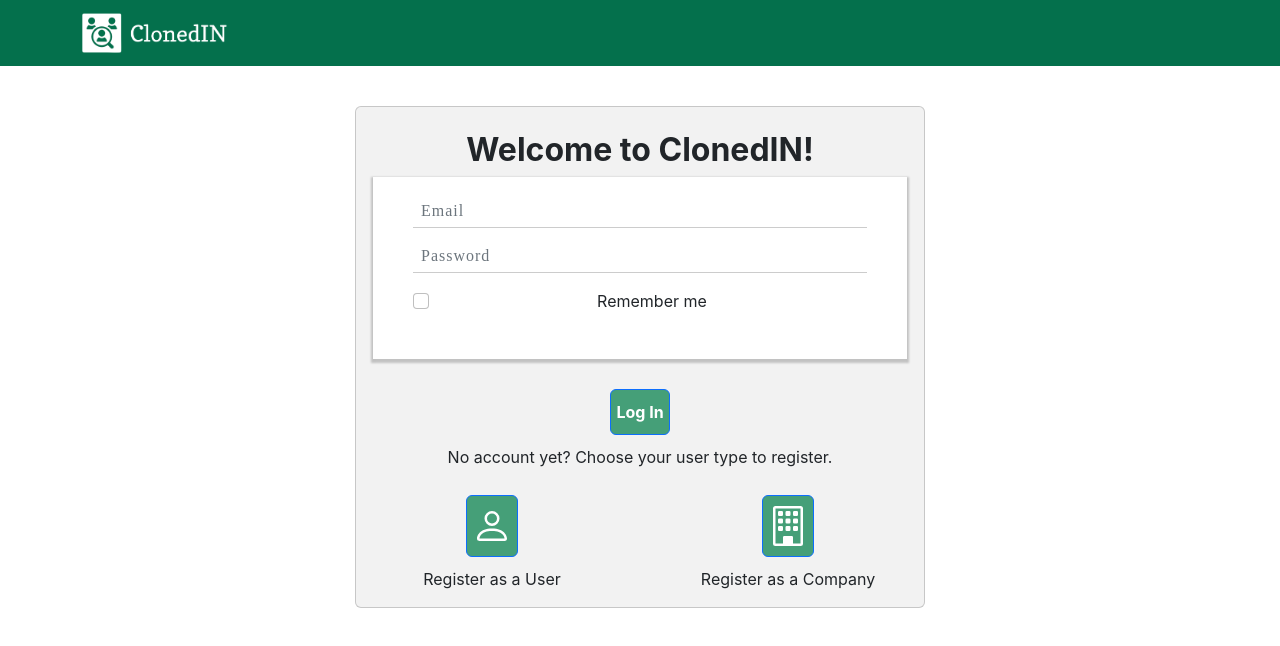
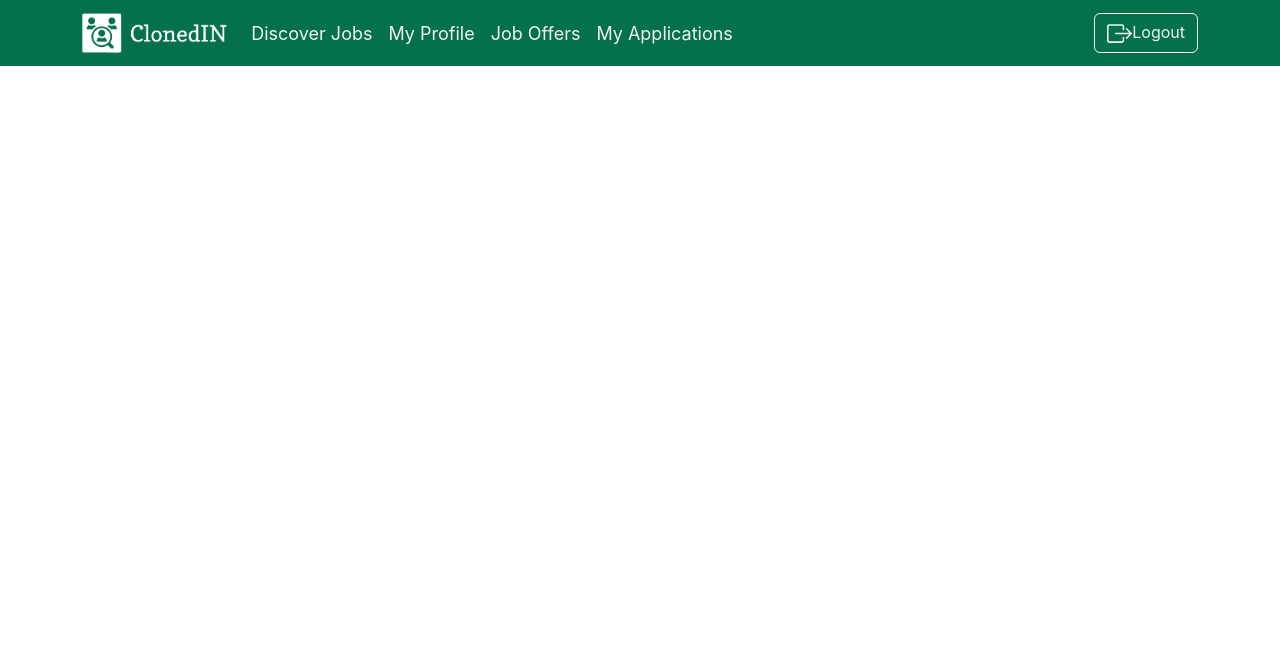
Before and after one commit to AgusMattiussi/ClonedIn, a React (Create React App) app in the folder frontend/: page / in a window 1280 px wide. Shown: the top 646 px of the page. Built offline with nearby package versions, Linux system fonts and the light colour scheme.

Commit message:
Added navbar component

```diff
--- a/frontend/src/App.css
+++ b/frontend/src/App.css
@@ -100,3 +100,12 @@
 .action-button:hover, .action-button:focus {
   box-shadow: 0 0 0 2px white, 0 0 0 3px #459F78;
 }
+
+.color-nav {
+  background-color: #04704C;
+  font-size: large;
+}
+
+.nav-item {
+  color: #F2F2F2
+}
--- a/frontend/src/App.tsx
+++ b/frontend/src/App.tsx
@@ -3,6 +3,7 @@ import './App.css';
 import Header from './header';
 import Login from './login';
 import { BrowserRouter } from 'react-router-dom';
+import Navigation from './navbar'
 // Bootstrap CSS
 import "bootstrap/dist/css/bootstrap.min.css";
 // Bootstrap Bundle JS
@@ -11,11 +12,11 @@ import "bootstrap/dist/js/bootstrap.bundle.min";
 function App() {
   return (
     <div className="App">
-      <Header/>
+      {/* <Header/>
       <BrowserRouter>
         <Login/>
-      </BrowserRouter>
-
+      </BrowserRouter> */}
+      <Navigation/>
     </div>
   );
 }
--- /dev/null
+++ b/frontend/src/navbar.tsx
@@ -0,0 +1,44 @@
+import React from 'react';
+import logo from './images/logo.png';
+import * as Icon from 'react-bootstrap-icons';
+import './App.css';
+// Bootstrap CSS
+import "bootstrap/dist/css/bootstrap.min.css";
+// Bootstrap Bundle JS
+import "bootstrap/dist/js/bootstrap.bundle.min";
+
+import Container from 'react-bootstrap/Container';
+import Navbar from 'react-bootstrap/Navbar';
+import Nav from 'react-bootstrap/Nav';
+
+function Navigation() {
+  return (
+    <Navbar expand="lg" className="color-nav">
+      <Container>
+        <Navbar.Brand href="#home">
+          <img
+            src={logo}
+            alt=""
+            height="40"
+            className="d-inline-block align-top"
+          />
+        </Navbar.Brand>
+        <Navbar.Toggle aria-controls="basic-navbar-nav" />
+        <Navbar.Collapse id="basic-navbar-nav">
+          <Nav className="me-auto">
+            <Nav.Link className = "nav-item" href="#jobs">Discover Jobs</Nav.Link>
+            <Nav.Link className = "nav-item" href="#profile">My Profile</Nav.Link>
+            <Nav.Link className = "nav-item" href="#offers">Job Offers</Nav.Link>
+            <Nav.Link className = "nav-item"href="#applications">My Applications</Nav.Link>
+          </Nav>
+          <button type="button" className="btn btn-outline-light waves-effect nav-item" >
+                    <i className="bi bi-box-arrow-right pr-2 nav-item"></i>
+                    <Icon.BoxArrowRight size={25}/>
+                    Logout
+          </button>
+        </Navbar.Collapse>
+      </Container>
+    </Navbar>
+  );
+}
+export default Navigation;
```
Also changed, not shown: frontend/src/jobs.tsx (added, +60 -0 lines).
